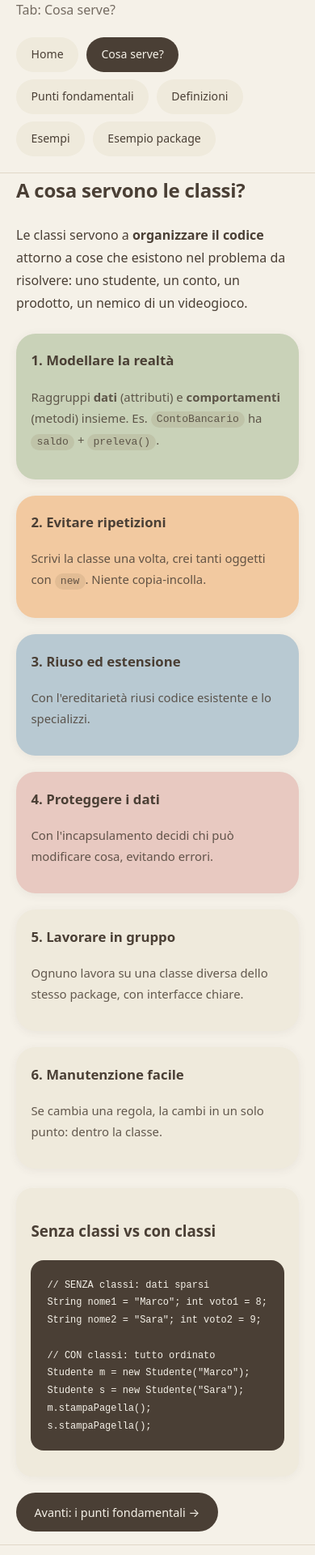
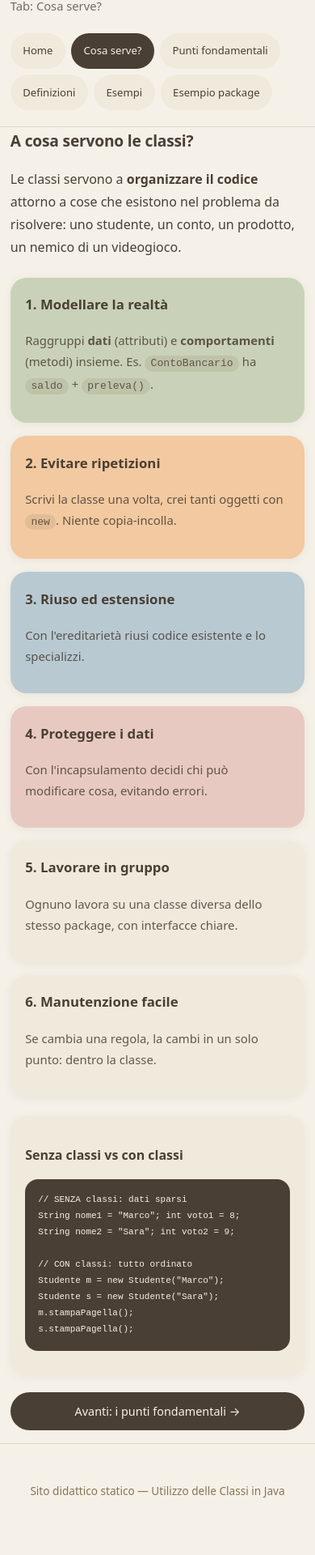
Before and after one commit to giuseppinacarbone-curie/giuseppinacarbone-curie.github.io, a plain HTML site: page cosa-serve.html in a window 390 px wide. Shown: the part 80-2000 px from the top of the page at 81% size. After the commit the page ends 1978 px from the top, so only its background shows below. Drawn offline with Linux system fonts and the light colour scheme.

Commit message:
CSS piu responsive: tipografia fluida, tabelle scrollabili, touch target, breakpoint 700/600/400

```diff
--- a/css/style.css
+++ b/css/style.css
@@ -1,11 +1,14 @@
 * { box-sizing: border-box; }
+html { -webkit-text-size-adjust: 100%; }
 body {
   font-family: system-ui, -apple-system, "Segoe UI", sans-serif;
   margin: 0;
   color: #4a3f35;
   background: #f5f1e8;
   line-height: 1.75;
+  overflow-x: hidden;
 }
+img { max-width: 100%; height: auto; }
 .container { max-width: 860px; margin: 0 auto; padding: 0 1.25rem; }
 header {
   background: #f5f1e8;
@@ -13,8 +16,8 @@ header {
   padding: 2.5rem 0 1.5rem;
   border-bottom: 1px solid #e0d8c8;
 }
-header h1 { margin: 0; font-size: 1.9rem; font-weight: 600; letter-spacing: -0.02em; }
-.subtitle { opacity: .75; margin: .5rem 0 1.25rem; font-size: 1rem; max-width: 60ch; }
+header h1 { margin: 0; font-size: clamp(1.4rem, 4.5vw, 1.9rem); font-weight: 600; letter-spacing: -0.02em; }
+.subtitle { opacity: .75; margin: .5rem 0 1.25rem; font-size: clamp(.92rem, 2.5vw, 1rem); max-width: 60ch; }
 nav { display: flex; flex-wrap: wrap; gap: .6rem; }
 nav a {
   color: #4a3f35;
@@ -24,13 +27,17 @@ nav a {
   border-radius: 999px;
   font-size: .88rem;
   border: 1px solid transparent;
+  min-height: 44px;
+  display: inline-flex;
+  align-items: center;
 }
 nav a.active, nav a:hover { background: #4a3f35; color: #f5f1e8; }
 main { padding: 2rem 0 4rem; }
-.hero h2, h2 { color: #4a3f35; font-weight: 600; letter-spacing: -0.01em; margin-top: 0; }
+.hero h2, h2 { color: #4a3f35; font-weight: 600; letter-spacing: -0.01em; margin-top: 0; font-size: clamp(1.2rem, 3.5vw, 1.5rem); }
+h3 { font-size: clamp(1rem, 3vw, 1.17rem); }
 .cards {
   display: grid;
-  grid-template-columns: repeat(auto-fit, minmax(220px, 1fr));
+  grid-template-columns: repeat(auto-fit, minmax(min(100%, 240px), 1fr));
   gap: 1.25rem;
   margin: 1.5rem 0;
 }
@@ -40,6 +47,7 @@ main { padding: 2rem 0 4rem; }
   border-radius: 24px;
   padding: 1.5rem;
   box-shadow: 0 2px 12px rgba(74,63,53,.07);
+  min-width: 0;
 }
 .card:nth-child(1) { background: #c9d2b8; }
 .card:nth-child(2) { background: #f2c9a0; }
@@ -57,6 +65,7 @@ main { padding: 2rem 0 4rem; }
   border: none;
   cursor: pointer;
   font-size: .9rem;
+  min-height: 44px;
 }
 .btn.secondary { background: #8b7355; color: #fff; }
 .btn.small { font-size: .85rem; padding: .5rem 1rem; }
@@ -67,6 +76,8 @@ main { padding: 2rem 0 4rem; }
   padding: 1.5rem;
   margin: 1.25rem 0;
   box-shadow: 0 2px 12px rgba(74,63,53,.06);
+  overflow-x: auto;
+  overflow-wrap: break-word;
 }
 pre {
   background: #4a3f35;
@@ -74,13 +85,16 @@ pre {
   padding: 1.25rem;
   border-radius: 16px;
   overflow-x: auto;
+  -webkit-overflow-scrolling: touch;
   font-size: .85rem;
   line-height: 1.6;
+  max-width: 100%;
+  tab-size: 2;
 }
-code { background: rgba(139,115,85,.18); padding: .15rem .45rem; border-radius: 999px; font-size: .88em; }
+code { background: rgba(139,115,85,.18); padding: .15rem .45rem; border-radius: 999px; font-size: .88em; overflow-wrap: break-word; }
 pre code { background: none; padding: 0; border-radius: 0; color: inherit; }
 table { width: 100%; border-collapse: collapse; background: #efeADC; border-radius: 16px; overflow: hidden; }
-th, td { border-bottom: 1px solid #e0d8c8; padding: .7rem .8rem; text-align: left; font-size: .9rem; }
+th, td { border-bottom: 1px solid #cbd5e1; padding: .7rem .8rem; text-align: left; font-size: .9rem; }
 th { background: #c9d2b8; color: #4a3f35; font-weight: 600; }
 tr:last-child td { border-bottom: none; }
 .pillars li { margin-bottom: .7rem; }
@@ -102,14 +116,34 @@ tr:last-child td { border-bottom: none; }
   border-radius: 999px;
   cursor: pointer;
   font-size: .88rem;
+  min-height: 44px;
 }
 .tab-btn.active { background: #4a3f35; color: #f5f1e8; border-color: #4a3f35; }
 .tab-content { display: none; }
 .tab-content.active { display: block; }
 .subnav { display: flex; gap: .6rem; flex-wrap: wrap; margin-top: 1.25rem; }
 footer { background: transparent; color: #8b7355; padding: 2rem 0; text-align: center; font-size: .85rem; border-top: 1px solid #e0d8c8; }
+@media (max-width: 700px) {
+  main { padding: 1.5rem 0 3rem; }
+  .cards { gap: 1rem; }
+  table { display: block; overflow-x: auto; -webkit-overflow-scrolling: touch; }
+  th, td { font-size: .82rem; padding: .55rem .6rem; white-space: nowrap; }
+  th:first-child, td:first-child { white-space: normal; min-width: 7rem; }
+  pre { font-size: .78rem; padding: 1rem; }
+  .subnav .btn { flex: 1 1 100%; text-align: center; }
+}
 @media (max-width: 600px) {
-  header h1 { font-size: 1.5rem; }
   header { padding: 1.75rem 0 1.25rem; }
   .box, .card, .tabs { padding: 1.15rem; }
+  nav { gap: .45rem; }
+  nav a { padding: .45rem .9rem; font-size: .82rem; }
 }
+@media (max-width: 400px) {
+  .container { padding: 0 .8rem; }
+  .card { border-radius: 20px; }
+  .btn { width: 100%; text-align: center; }
+  .btn.small { width: auto; }
+}
+@media (prefers-reduced-motion: reduce) {
+  * { transition: none; scroll-behavior: auto; }
+}
```
